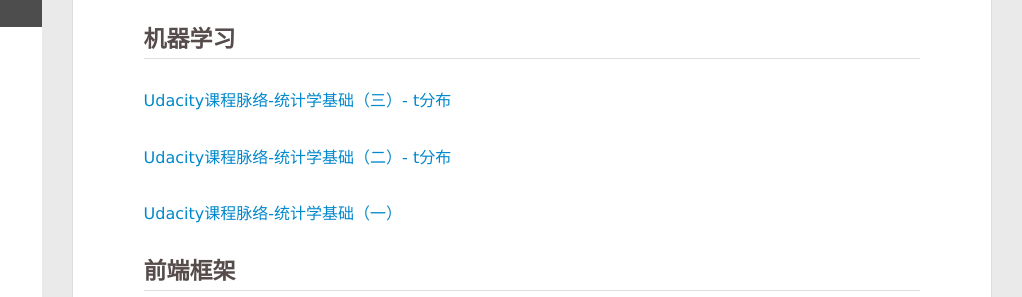
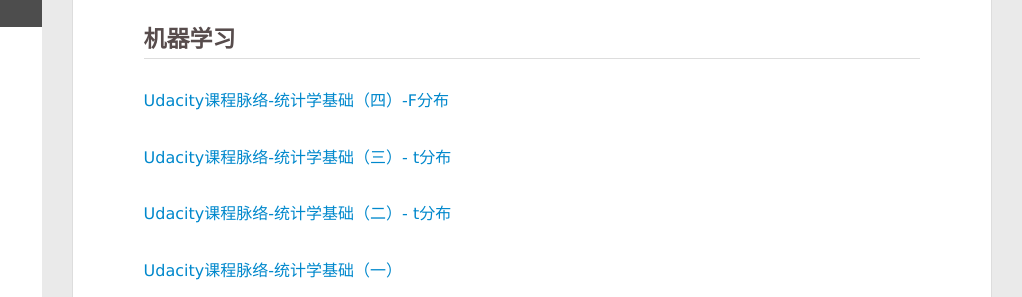
Before and after one commit to xuelq007/xuelq007.github.io, a plain HTML site: page 2018/09/12/CSDN博客/index.html in a window 1280 px wide. Shown: the part 153-450 px from the top of the page, 258-1280 px from the left. Drawn offline with Linux system fonts and the light colour scheme.

Commit message:
Site updated: 2018-09-20 09:41:57

```diff
--- a/2018/09/12/CSDN博客/index.html
+++ b/2018/09/12/CSDN博客/index.html
@@ -8,17 +8,17 @@
   <link rel="dns-prefetch" href="http://yoursite.com">
   <title>技术博客 | 小果小站</title>
   <meta name="viewport" content="width=device-width, initial-scale=1, maximum-scale=1">
-  <meta name="description" content="机器学习Udacity课程脉络-统计学基础（三）- t分布 Udacity课程脉络-统计学基础（二）- t分布 Udacity课程脉络-统计学基础（一） 前端框架再论React与Angular-从数据绑定谈起 React v15到v16.3, v16.4新生命周期总结以及使用场景 ZRender源码解读之让对象Eventful React16和Antd如何在IE9环境下忍辱偷生 从对Redux的">
+  <meta name="description" content="机器学习Udacity课程脉络-统计学基础（四）-F分布 Udacity课程脉络-统计学基础（三）- t分布 Udacity课程脉络-统计学基础（二）- t分布 Udacity课程脉络-统计学基础（一） 前端框架再论React与Angular-从数据绑定谈起 React v15到v16.3, v16.4新生命周期总结以及使用场景 ZRender源码解读之让对象Eventful React16和A">
 <meta property="og:type" content="article">
 <meta property="og:title" content="技术博客">
 <meta property="og:url" content="http://yoursite.com/2018/09/12/CSDN博客/index.html">
 <meta property="og:site_name" content="小果小站">
-<meta property="og:description" content="机器学习Udacity课程脉络-统计学基础（三）- t分布 Udacity课程脉络-统计学基础（二）- t分布 Udacity课程脉络-统计学基础（一） 前端框架再论React与Angular-从数据绑定谈起 React v15到v16.3, v16.4新生命周期总结以及使用场景 ZRender源码解读之让对象Eventful React16和Antd如何在IE9环境下忍辱偷生 从对Redux的">
+<meta property="og:description" content="机器学习Udacity课程脉络-统计学基础（四）-F分布 Udacity课程脉络-统计学基础（三）- t分布 Udacity课程脉络-统计学基础（二）- t分布 Udacity课程脉络-统计学基础（一） 前端框架再论React与Angular-从数据绑定谈起 React v15到v16.3, v16.4新生命周期总结以及使用场景 ZRender源码解读之让对象Eventful React16和A">
 <meta property="og:locale" content="default">
-<meta property="og:updated_time" content="2018-09-13T02:16:38.926Z">
+<meta property="og:updated_time" content="2018-09-20T01:41:27.244Z">
 <meta name="twitter:card" content="summary">
 <meta name="twitter:title" content="技术博客">
-<meta name="twitter:description" content="机器学习Udacity课程脉络-统计学基础（三）- t分布 Udacity课程脉络-统计学基础（二）- t分布 Udacity课程脉络-统计学基础（一） 前端框架再论React与Angular-从数据绑定谈起 React v15到v16.3, v16.4新生命周期总结以及使用场景 ZRender源码解读之让对象Eventful React16和Antd如何在IE9环境下忍辱偷生 从对Redux的">
+<meta name="twitter:description" content="机器学习Udacity课程脉络-统计学基础（四）-F分布 Udacity课程脉络-统计学基础（三）- t分布 Udacity课程脉络-统计学基础（二）- t分布 Udacity课程脉络-统计学基础（一） 前端框架再论React与Angular-从数据绑定谈起 React v15到v16.3, v16.4新生命周期总结以及使用场景 ZRender源码解读之让对象Eventful React16和A">
 
     <link rel="alternative" href="/atom.xml" title="小果小站" type="application/atom+xml">
 
@@ -157,7 +157,8 @@
     <div class="article-entry" itemprop="articleBody">
 
         <p><br></p>
-<h2 id="机器学习"><a href="#机器学习" class="headerlink" title="机器学习"></a>机器学习</h2><p><a href="https://blog.csdn.net/Napoleonxxx/article/details/82391573" target="_blank" rel="noopener">Udacity课程脉络-统计学基础（三）- t分布</a></p>
+<h2 id="机器学习"><a href="#机器学习" class="headerlink" title="机器学习"></a>机器学习</h2><p><a href="https://blog.csdn.net/Napoleonxxx/article/details/82748502" target="_blank" rel="noopener">Udacity课程脉络-统计学基础（四）-F分布</a></p>
+<p><a href="https://blog.csdn.net/Napoleonxxx/article/details/82391573" target="_blank" rel="noopener">Udacity课程脉络-统计学基础（三）- t分布</a></p>
 <p><a href="https://blog.csdn.net/Napoleonxxx/article/details/82012004" target="_blank" rel="noopener">Udacity课程脉络-统计学基础（二）- t分布</a></p>
 <p><a href="https://blog.csdn.net/Napoleonxxx/article/details/81667883" target="_blank" rel="noopener">Udacity课程脉络-统计学基础（一）</a></p>
 <h2 id="前端框架"><a href="#前端框架" class="headerlink" title="前端框架"></a>前端框架</h2><p><a href="https://blog.csdn.net/Napoleonxxx/article/details/81352433" target="_blank" rel="noopener">再论React与Angular-从数据绑定谈起</a></p>
```
Also changed, not shown: index.html (+2 -1 lines).
